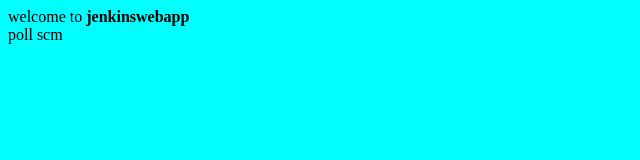
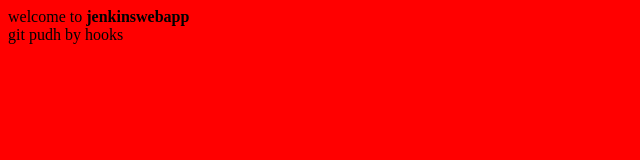
Before and after one commit to koteswari12b/jrnkinspractice, a plain HTML site: page index.html in a window 1280 px wide. Shown: the whole page, without its empty margins (0-640 px from the left). Drawn offline with Linux system fonts and the light colour scheme.

Commit message:
git push by hooks commit

```diff
--- a/index.html
+++ b/index.html
@@ -1,4 +1,4 @@
-<body bgcolor='aqua'>
+<body bgcolor='red'>
 welcome to <b>jenkinswebapp</b>
 <br>
-poll scm
+git pudh by hooks
```
